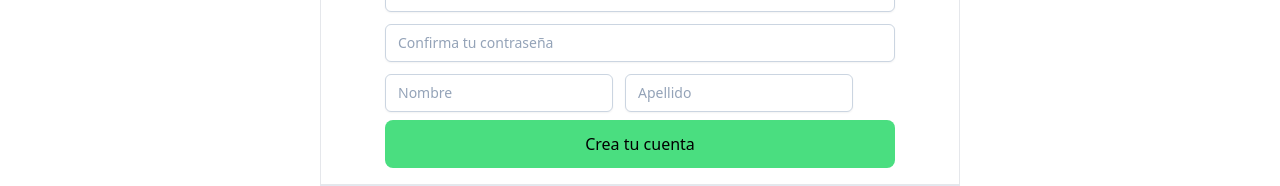
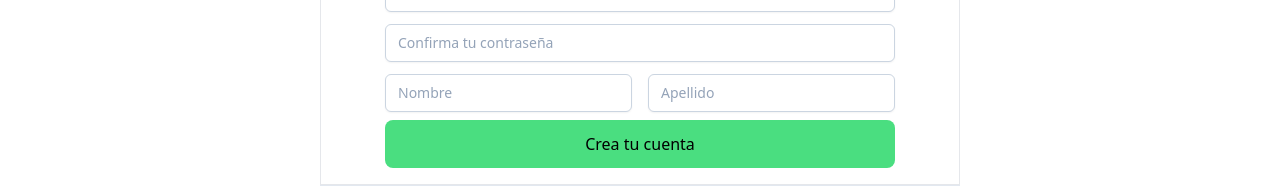
Before and after one commit to yesminalina/allder, a React (Vite) app: page /signup in a window 1280 px wide. Shown: the part 317-503 px from the top of the page. Built offline with nearby package versions, Linux system fonts and the light colour scheme.

Commit message:
Feat: Add form validation with react-hook-form and zod

```diff
--- a/src/components/LoginForm.jsx
+++ b/src/components/LoginForm.jsx
@@ -1,25 +1,54 @@
+import { zodResolver } from '@hookform/resolvers/zod'
+import { useForm } from 'react-hook-form'
+import { z } from 'zod'
+import { useCaregiverStore } from '../store'
+
+// EJEMPLO DE VALIDACIÓN DE FORMULARIO CON ZOD
+const schema = z.object({
+  email: z.string().email('Introduce un correo válido'),
+  password: z.string().min(8, 'La contraseña debe tener al menos 8 caracteres')
+})
+
 const LoginForm = () => {
+  const { register, handleSubmit, formState: { errors } } = useForm({
+    resolver: zodResolver(schema)
+  })
+
+  const onSubmit = (data) => {
+    console.log(data)
+  }
+
+  // User Context
+  const user = useCaregiverStore((state) => state.user)
+  const updateUser = useCaregiverStore((state) => state.updateUser)
+  console.log(user)
+  console.log(updateUser)
+
   return (
-    <div className='w-1/3'>
+    <form className='w-1/3' onSubmit={handleSubmit(onSubmit)}>
       <div className='flex flex-col border mt-16 px-16 pt-6'>
         <h1 className='text-center mb-6 text-lg font-semibold'>Inicia Sesión en Allder</h1>
         <input
+          {...register('email')}
           type='email'
           placeholder='Correo electrónico'
           className='mt-1 mb-4 block w-full px-3 py-2 bg-white border border-slate-300 rounded-md text-sm shadow-sm placeholder-slate-400 focus:outline-none focus:border-sky-500 focus:ring-1 focus:ring-sky-500'
         />
+        {errors.email && <div className='text-red-500 text-sm pb-2'>{errors.email.message}</div>}
         <input
+          {...register('password')}
           type='password'
           placeholder='Contraseña'
           className='mt-1 mb-4 block w-full px-3 py-2 bg-white border border-slate-300 rounded-md text-sm shadow-sm placeholder-slate-400 focus:outline-none focus:border-sky-500 focus:ring-1 focus:ring-sky-500'
         />
-        <button className='p-3 mb-4 bg-green-400 rounded-lg'>Inicia Sesión con tu email</button>
+        {errors.password && <div className='text-red-500 text-sm pb-2'>{errors.password.message}</div>}
+        <button className='p-3 mb-4 bg-green-400 rounded-lg' type='submit'>Inicia Sesión con tu email</button>
         <a className='mb-4 text-center text-blue-600'>¿Olvidaste tu contraseña?</a>
       </div>
       <div className='py-6 bg-slate-200 text-center'>
         <a className='text-blue-600'>¿No tienes una cuenta?</a>
       </div>
-    </div>
+    </form>
   )
 }
 
--- a/src/components/SignUpForm.jsx
+++ b/src/components/SignUpForm.jsx
@@ -55,8 +55,8 @@ const SignUpForm = () => {
           className='mt-1 mb-2 block w-full px-3 bg-white border border-slate-300 rounded-md text-sm shadow-sm placeholder-slate-400 focus:outline-none focus:border-sky-500 focus:ring-1 focus:ring-sky-500'
         />
         {errors.passwordConf && <div className='text-red-500 text-sm pb-2'>{errors.passwordConf.message}</div>}
-        <article className='flex flex-row gap-3'>
-          <div>
+        <article className='flex flex-row gap-4'>
+          <div className='grow'>
             <input
               {...register('name', {
                 required: 'Ingresa un nombre'
@@ -67,7 +67,7 @@ const SignUpForm = () => {
             />
             {errors.name && <div className='text-red-500 text-sm pb-2'>{errors.name.message}</div>}
           </div>
-          <div>
+          <div className='grow'>
             <input
               {...register('lastName', { required: 'Ingresa un apellido' })}
               type='text'
```
